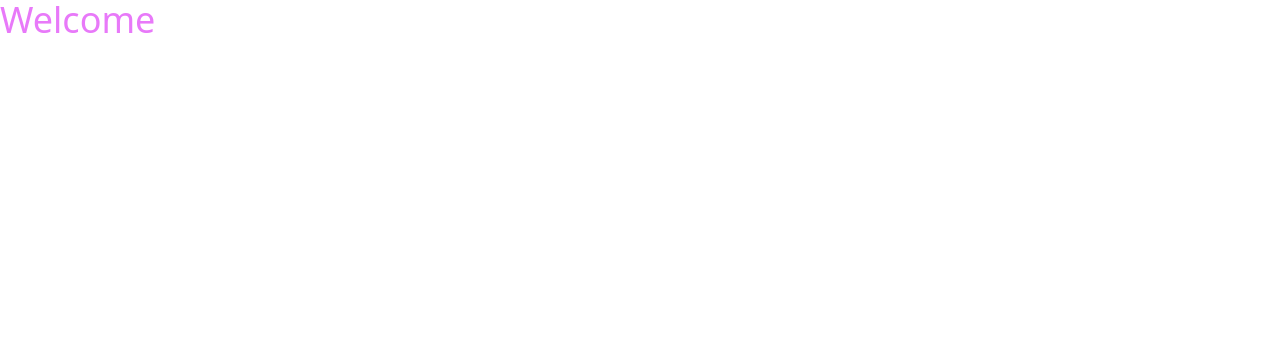
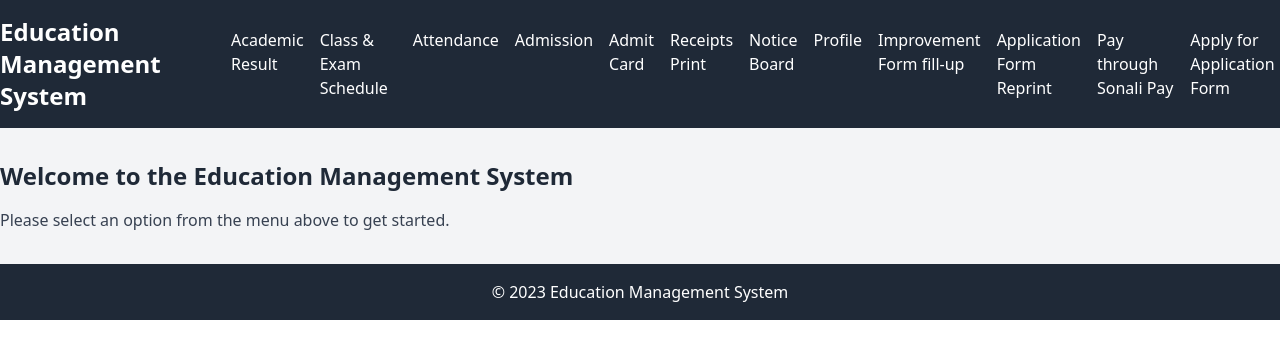
Before and after one commit to ahmisrafil/student-management-system, a React (Vite) app in the folder student-management-system-client/: page / in a window 1280 px wide. Shown: the top 358 px of the page. Built offline with nearby package versions, Linux system fonts and the light colour scheme.

Commit message:
home page updated

```diff
--- a/student-management-system-client/src/Pages/Home/Home.jsx
+++ b/student-management-system-client/src/Pages/Home/Home.jsx
@@ -2,9 +2,38 @@
 
 const Home = () => {
     return (
-        <div>
-            <h3 className="text-4xl text-fuchsia-400">Welcome</h3>
-        </div>
+        <div className="bg-gray-100">
+        <header className="bg-gray-800 text-white py-4">
+          <div className="container mx-auto flex justify-between items-center">
+            <h1 className="text-2xl font-bold">Education Management System</h1>
+            <nav>
+              <ul className="flex space-x-4">
+                <li><a href="#" className="hover:underline">Academic Result</a></li>
+                <li><a href="#" className="hover:underline">Class & Exam Schedule</a></li>
+                <li><a href="#" className="hover:underline">Attendance</a></li>
+                <li><a href="#" className="hover:underline">Admission</a></li>
+                <li><a href="#" className="hover:underline">Admit Card</a></li>
+                <li><a href="#" className="hover:underline">Receipts Print</a></li>
+                <li><a href="#" className="hover:underline">Notice Board</a></li>
+                <li><a href="#" className="hover:underline">Profile</a></li>
+                <li><a href="#" className="hover:underline">Improvement Form fill-up</a></li>
+                <li><a href="#" className="hover:underline">Application Form Reprint</a></li>
+                <li><a href="#" className="hover:underline">Pay through Sonali Pay</a></li>
+                <li><a href="#" className="hover:underline">Apply for Application Form</a></li>
+              </ul>
+            </nav>
+          </div>
+        </header>
+        <main className="container mx-auto py-8">
+          <h2 className="text-2xl font-bold mb-4">Welcome to the Education Management System</h2>
+          <p className="text-gray-700">Please select an option from the menu above to get started.</p>
+        </main>
+        <footer className="bg-gray-800 text-white py-4">
+          <div className="container mx-auto text-center">
+            <p>&copy; 2023 Education Management System</p>
+          </div>
+        </footer>
+      </div>
     );
 };
 
```
